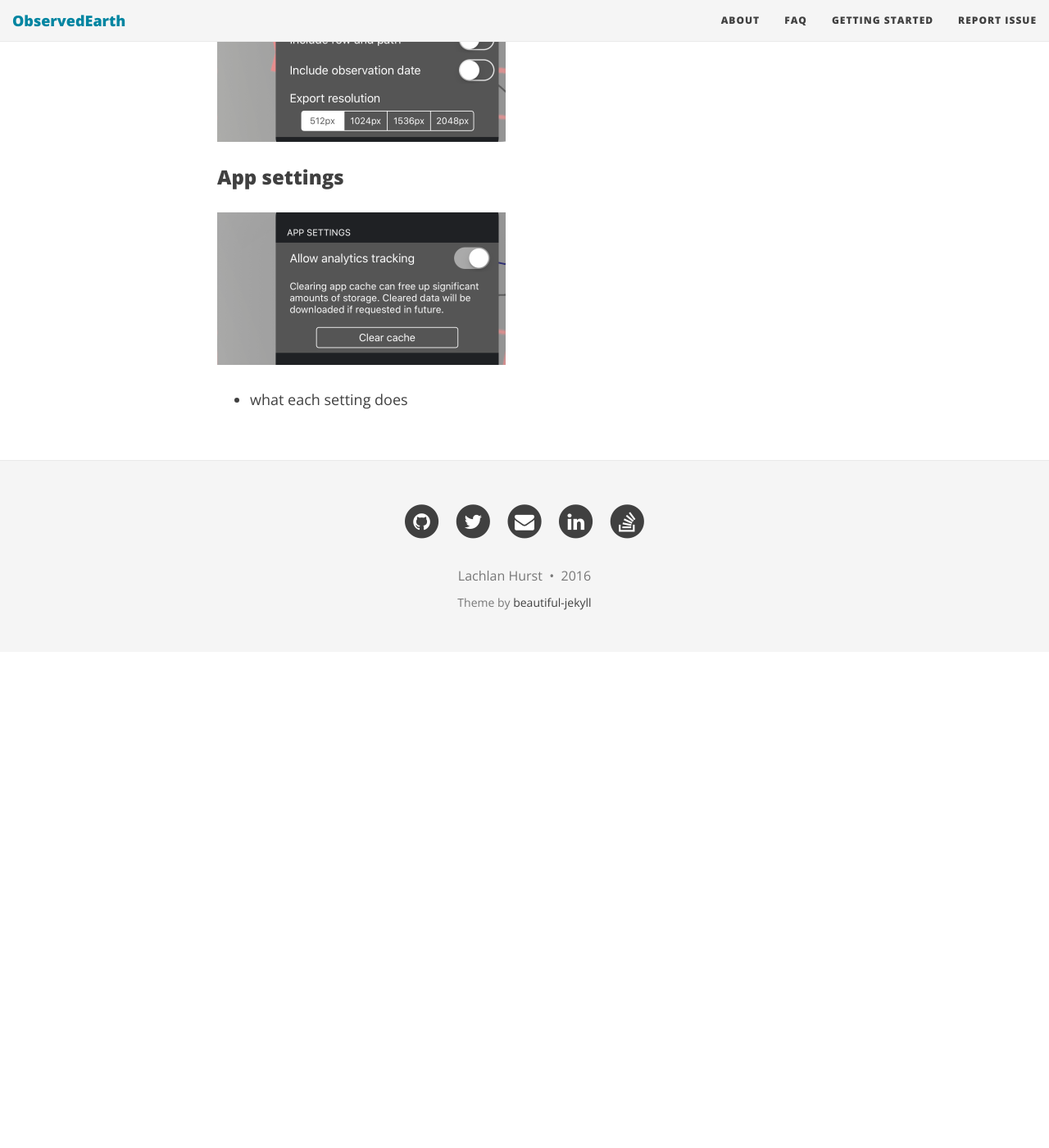
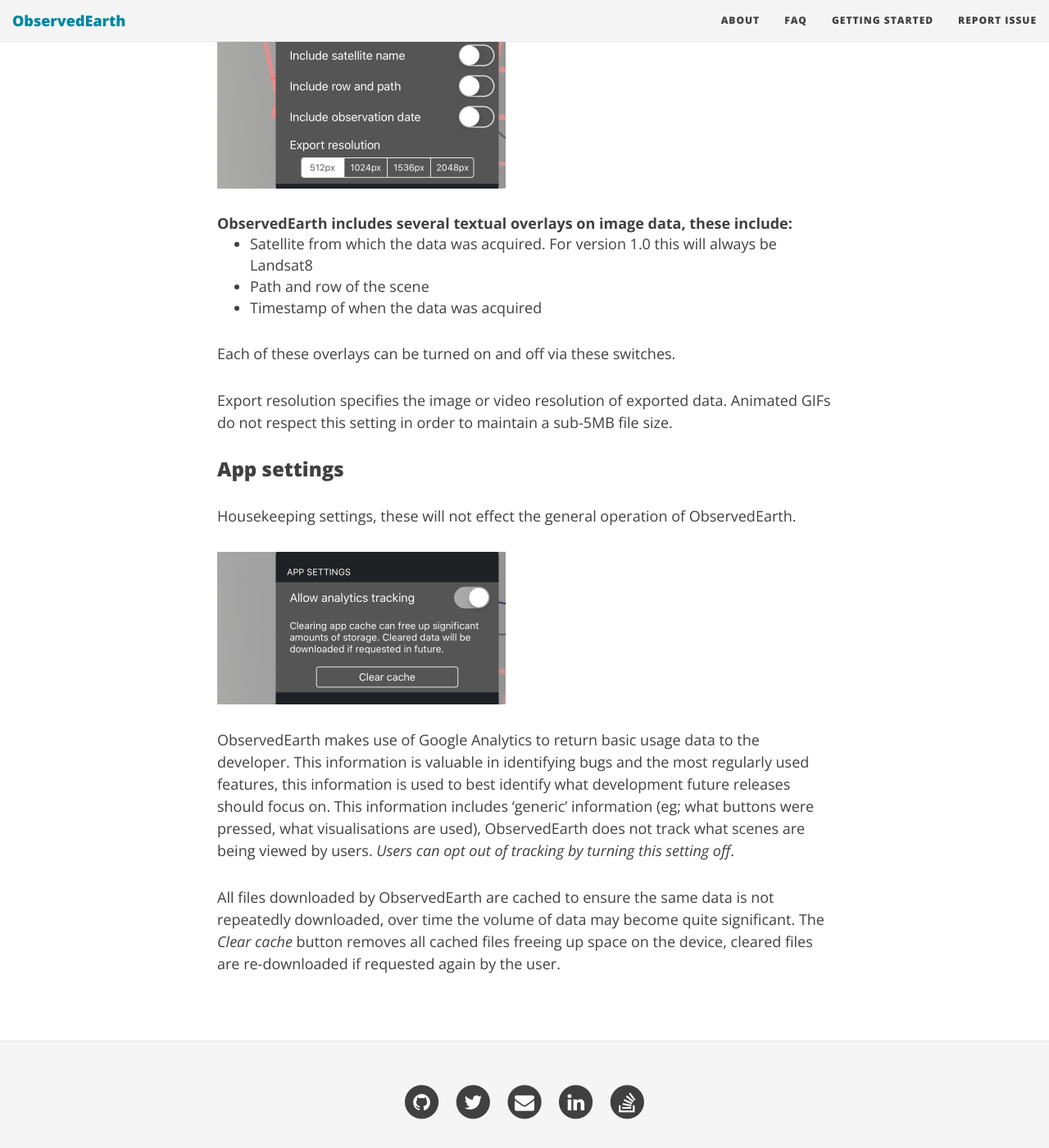
Before and after one commit to lachlanhurst/observedearth-web, a Jekyll site: the page built from settings.md, in a window 1280 px wide and 1400 px high, scrolled down 1235 px. Shown: the whole window at 82% size. Built offline with Jekyll 4.4.1, drawn with Linux system fonts in a browser that asks for light colours; nearby versions of some CDN libraries; before the commit the page ends 2030 px from its top, so only the background shows below that; some of the changed text lies outside the part shown.

Commit message:
completed settings page, added background section to high res page

```diff
--- a/settings.md
+++ b/settings.md
@@ -12,18 +12,30 @@ These settings control what data is downloaded by ObservedEarth.
 
 All Landsat8 scenes have an accompanying set of metadata, this contains a large amount of information such as the scenes location, elevation of the sun, timestamp, and cloud coverage. Before any image data is downloaded by ObservedEarth the total cloud coverage is checked against the *Cloud coverage threshold* specified in these settings. If a scene is found to have a higher percentage of cloud cover than the threshold it will not be downloaded or appear in the stack. A higher threshold will result in a larger number of scenes being downloaded.
 
-A [high resolution download](../highresolution) may be triggered when the scene is cropped to a small region. Turning this option off will prevent ObservedEarth from downloading high resolution data, and will instead crop the lower resolution data irrespective of the crop extents.
+A [high resolution download](../highresolution) may be triggered when the scene is cropped to a small region. Turning this option off will prevent ObservedEarth from downloading high resolution data, and will instead use lower resolution data irrespective of the crop extents.
 
 ### Export options
 
+These options effect what is exported from ObservedEarth via the [share](../sharing) button.
 
 ![Export option settings](../img/settings_exportoptions.png)
 
+ObservedEarth includes several textual overlays on image data, these include:
+: ^
+* Satellite from which the data was acquired. For version 1.0 this will always be Landsat8
+* Path and row of the scene
+* Timestamp of when the data was acquired
+
+Each of these overlays can be turned on and off via these switches.
+
+Export resolution specifies the image or video resolution of exported data. Animated GIFs do not respect this setting in order to maintain a sub-5MB file size.
 
 ### App settings
 
+Housekeeping settings, these will not effect the general operation of ObservedEarth.
 
 ![App settings](../img/settings_appsettings.png)
 
+ObservedEarth makes use of Google Analytics to return basic usage data to the developer. This information is valuable in identifying bugs and the most regularly used features, this information is used to best identify what development future releases should focus on. This information includes 'generic' information (eg; what buttons were pressed, what visualisations are used), ObservedEarth does not track what scenes are being viewed by users. *Users can opt out of tracking by turning this setting off*.
 
-* what each setting does
+All files downloaded by ObservedEarth are cached to ensure the same data is not repeatedly downloaded, over time the volume of data may become quite significant. The *Clear cache* button removes all cached files freeing up space on the device, cleared files are re-downloaded if requested again by the user.
```
Also changed, not shown: highresolution.md (+13 -3 lines).
